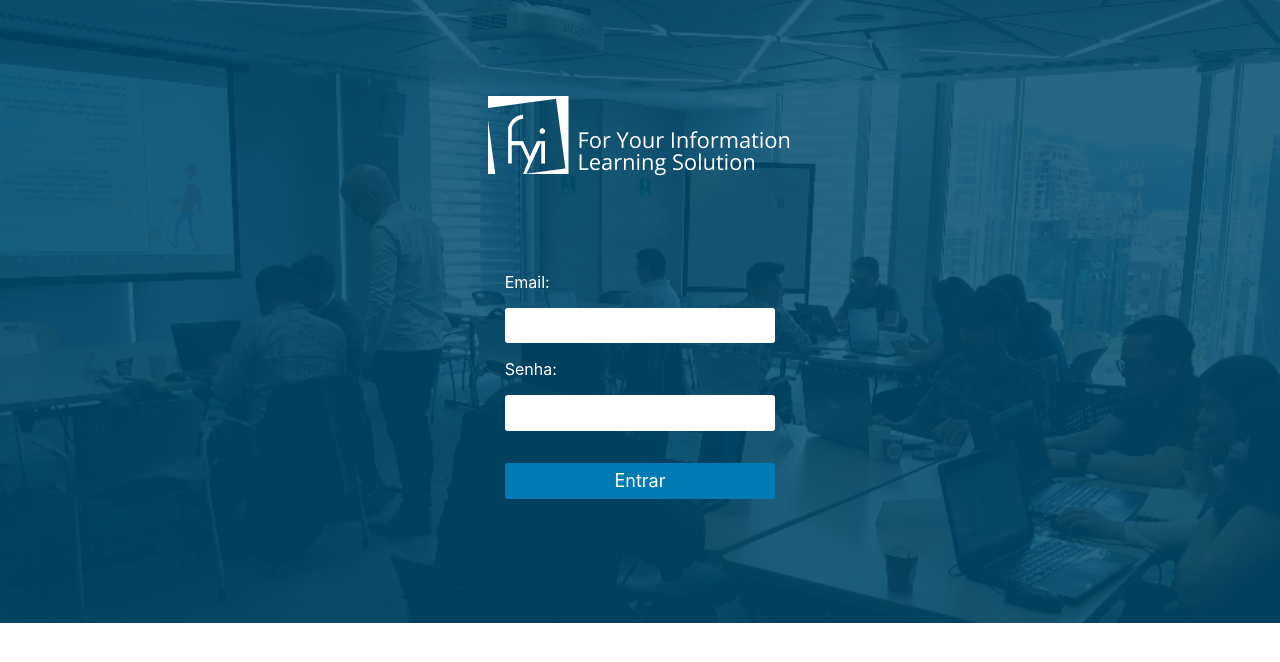
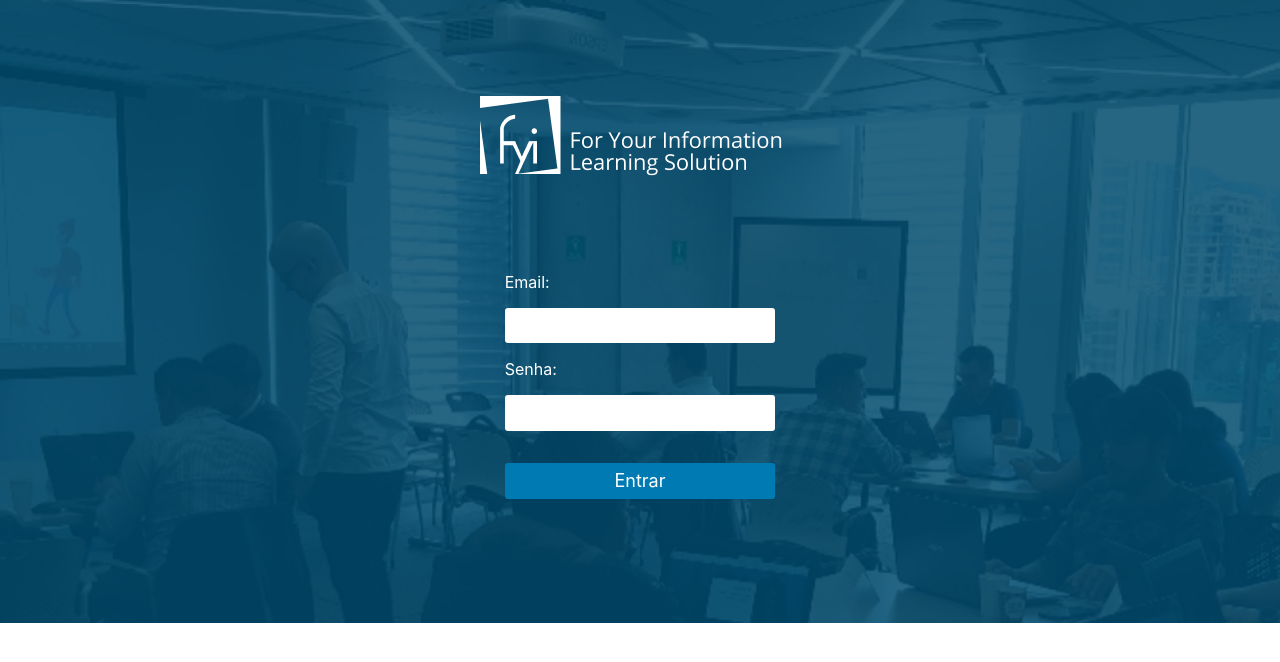
Before and after one commit to Strilicherk/Grupo_12_FYI, a React (Create React App) app in the folder FYI - FrontEnd/fyi-web/: page /login in a window 1280 px wide. Shown: the top 662 px of the page. Built offline with nearby package versions, Linux system fonts and the light colour scheme.

Commit message:
Front-end Login finalizado

```diff
--- a/FYI - FrontEnd/fyi-web/src/assets/css/login.css
+++ b/FYI - FrontEnd/fyi-web/src/assets/css/login.css
@@ -1,7 +1,7 @@
 .bgimg{
     width: 100%;
     height: 100%;
-    /* display: flex; */
+    display: flex;
     justify-content: center;
     background-image: url(../img/fundo-login.png);
     background-repeat: no-repeat;
@@ -14,7 +14,7 @@
 }
 
 .logo{
-    width: 19em;
+    width: 20em;
     height: 5em;
     display: flex;
     justify-items: center;
```
Also changed, not shown: FYI - FrontEnd/fyi-web/src/assets/img/fundo-login.png.
